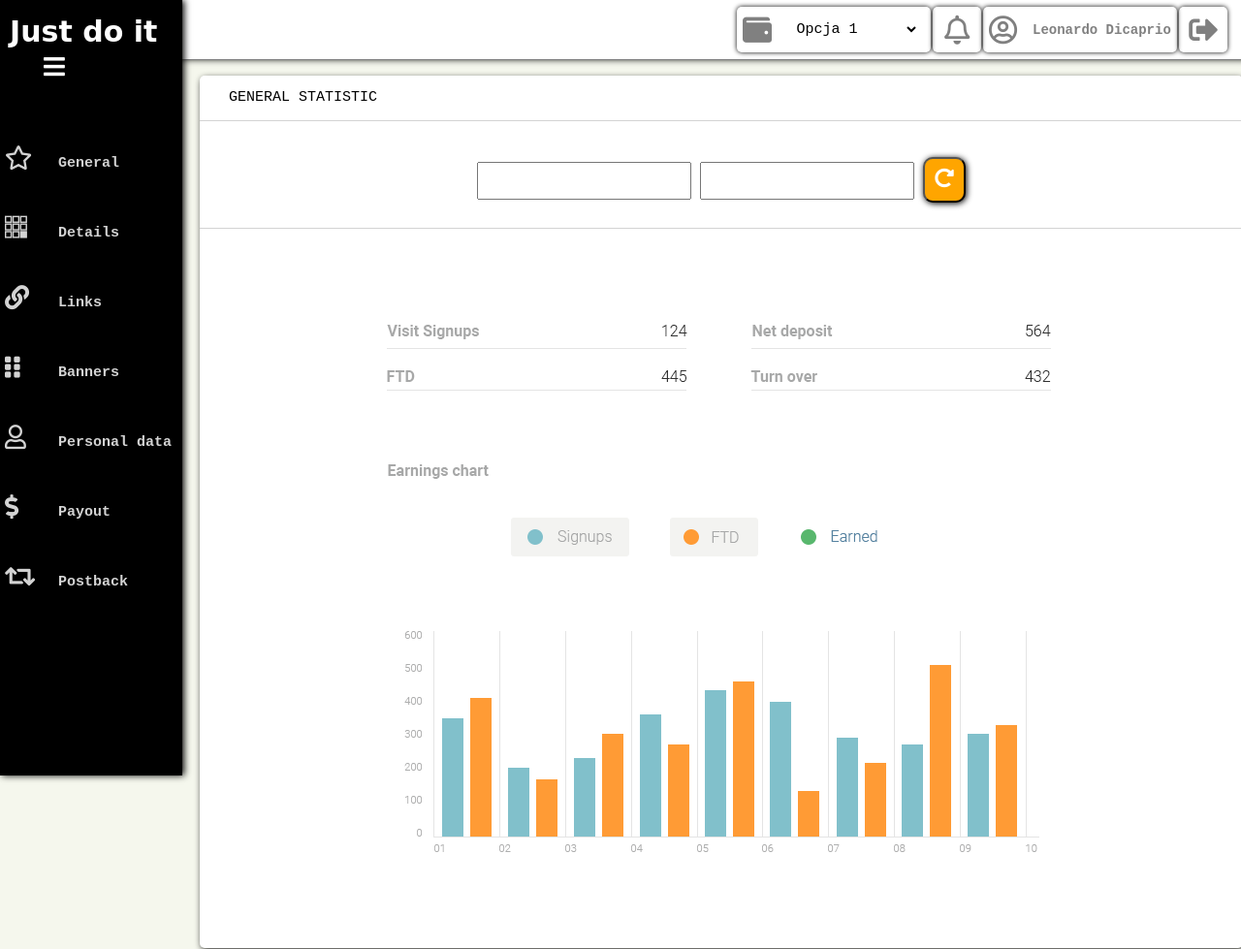
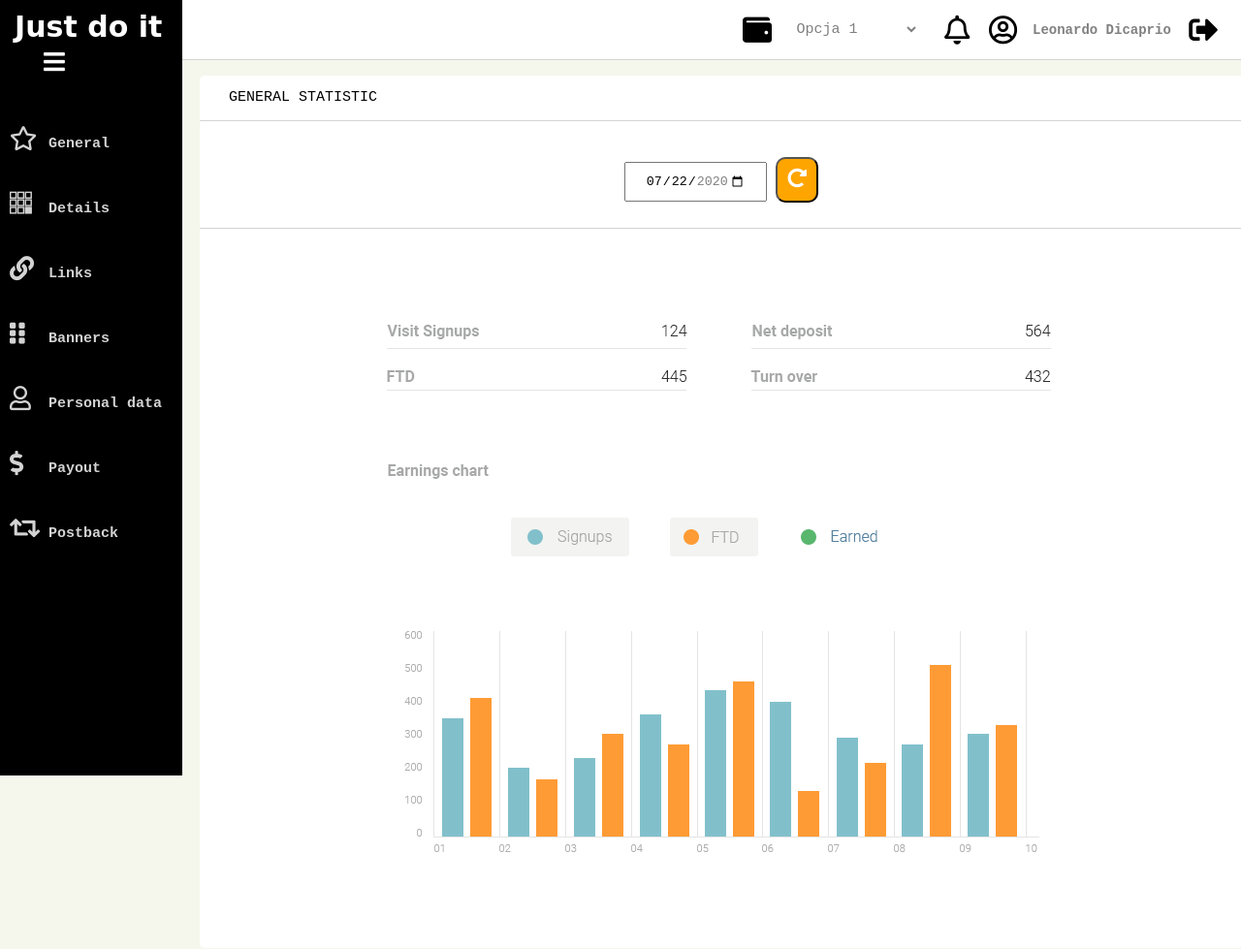
Before and after one commit to Krzysztof-G/projekt-indywidualny, a website: page src/index.html in a window 1280 px wide. Shown: the top 979 px of the page at 97% size. Drawn offline with nearby package versions, Linux system fonts and the light colour scheme; files that its build step writes are made by us from their sources.

Commit message:
add styling

```diff
--- a/src/index.html
+++ b/src/index.html
@@ -25,34 +25,33 @@
             </tr>
         </table>
     </header>
-
     <header class="sidebar">
+        <div class="sidebar-title">
+            <p>Just do it<i class="fas fa-bars"></i></p>
+        </div>
         <ul class="side-nav">
             <li class="side-item">
-                <p>Just do it <i class="fas fa-bars"></i></p>
+                <a class="side-link" href="#"><i class="far fa-star"></i>General</a>
             </li>
             <li class="side-item">
-                <i class="far fa-star"></i><a class="side-link" href="#">General</a></<i>
+               <a class="side-link" href="#"> <i class="fab fa-buromobelexperte"></i>Details</a>
             </li>
             <li class="side-item">
-                <i class="fab fa-buromobelexperte"></i><a class="side-link" href="#">Details</a>
+                <a class="side-link" href="#"><i class="fas fa-link"></i>Links</a>
             </li>
             <li class="side-item">
-                <i class="fas fa-link"></i><a class="side-link" href="#">Links</a>
+                <a class="side-link" href="#"><i class="fas fa-grip-vertical"></i>Banners</a>
             </li>
             <li class="side-item">
-                <i class="fas fa-grip-vertical"></i><a class="side-link" href="#">Banners</a>
+                <a class="side-link" href="#"><i class="far fa-user"></i>Personal data</a>
             </li>
             <li class="side-item">
-                <i class="far fa-user"></i><a class="side-link" href="#">Personal data</a>
+                <a class="side-link" href="#"><i class="fas fa-dollar-sign"></i>Payout</a>
             </li>
             <li class="side-item">
-                <i class="fas fa-dollar-sign"></i><a class="side-link" href="#">Payout</a>
+               <a class="side-link" href="#"><i class="fas fa-retweet"></i>Postback</a>
             </li>
-            <li class="side-item">
-                <i class="fas fa-retweet"></i><a class="side-link" href="#">Postback</a>
-            </li>
-          </ul>
+        </ul>
     </header>
     <section class="content">
         <div class="container">
@@ -63,8 +62,9 @@
                 <div class="center-chart">
                     <div class="calender">
                         <div class="date-picker">
-                            <input type="text" name="date">
-                            <input type="text" name="date">
+                            <input type="date" name="date" id="start" name="trip-start"
+                            value="2020-07-22"
+                            min="2020-01-01" max="2020-12-31">
                             <button class="refresh"><i class="fas fa-redo-alt"></i></button>
                         </div>
                     </div>
--- a/src/sass/partials/_content.scss
+++ b/src/sass/partials/_content.scss
@@ -50,6 +50,7 @@
     padding: 37px 0;
 }
 .new-links{
+    outline: none;
     font-family: Andale Mono, monospace;
     color: white;
     font-size: 25px;
@@ -57,7 +58,6 @@
     margin: 15px 0;
     padding: 20px 30px;
     border-radius: 10px;
-    box-shadow: 1px 1px 6px 0 black;
 }
 .button-links{
     text-align: center;
@@ -66,12 +66,12 @@
     padding-left: 400px;
 }
 .refresh{
+    outline: none;
     font-family: Andale Mono, monospace;
     color: white;
     font-size: 20px;
     background-color: orange;
     padding: 10px 10px;
     border-radius: 10px;
-    box-shadow: 1px 1px 6px 0 black;
 
 }
--- a/src/sass/partials/_global.scss
+++ b/src/sass/partials/_global.scss
@@ -7,7 +7,6 @@ body{
 .container{
     font-family: Andale Mono, monospace;
     font-size: 15px;
-    box-shadow: black 1px 2px 7px -1px;
     padding: 0;
     background-color: white;
     width: 100%;
--- a/src/sass/partials/_sidebar.scss
+++ b/src/sass/partials/_sidebar.scss
@@ -1,5 +1,4 @@
 .sidebar {
-    box-shadow: black 2px 0 7px 0;
     background-color: black;
     position: fixed;
     left: 0;
@@ -16,6 +15,7 @@ ul {
     padding-left: 0;
     margin: 0;
     a {
+        padding: 15px 0 15px 10px;
         text-align: center;;
         color: lightgrey;
         text-decoration: none;
@@ -27,33 +27,23 @@ ul {
         padding: 20px 0;
     }
 }
-ul :nth-child(1){
-    padding: 5px;
-}
-.side-nav p {
-    margin-top: 5px;
-    font-size: 30px;
-    i{
-        padding-left: 35px;
-    }
-}
-.side-item i{
+.sidebar i{
     font-size: 25px;
     height: 20px;
     width: 20px;
-    padding-right: 10px;
+    padding-right: 40px;
 }
-.side-item p{
+.sidebar p{
+    margin-top: 10px;
+    padding-left: 15px;
+    font-size: 30px;
     color: white;
     font-family: Brush Script MT, Brush Script Std, cursive;
     font-weight: 900;
 }
-li a {
-    margin-left: 30px;
-    padding:15px 10px 15px 10px;
-    transform: translateX(-150px);
+  li a:hover {
+    border-left: solid 7px red;
   }
-
-  li a:hover {
-    background-color:red;
-  }
+.sidebar-title i{
+    padding-left: 30px;
+}
--- a/src/sass/partials/_topbar.scss
+++ b/src/sass/partials/_topbar.scss
@@ -8,10 +8,13 @@
     top: 0;
     width: 100%;
     height: 62px;
-    border-bottom: grey solid 1px;
-    box-shadow: black 0 -1px 7px 0;
+    border-bottom: lightgrey solid 1px;
+    i{
+        color: black;
+    }
 }
 select{
+    color: grey;
     font-family: Andale Mono, monospace;
     border: 0;
     font-size: 15px;
@@ -19,6 +22,7 @@ select{
     border: none;
     margin-top: 5px;
     width: 130px;
+    outline: none;
 }
 table{
     height: 100%;
@@ -27,12 +31,12 @@ table{
 }
 table td{
     border-radius: 5px;
-    box-shadow: black 0 0 5px 0;
     text-align: center;
     width: 200px;
     margin: 0;
 }
 .coast i{
+    color: black;
     padding-left: 5px;
     float: left;
     font-size: 30px;
@@ -62,6 +66,7 @@ table td{
     padding-bottom: 1px;
 }
 .user i{
+    color: black;
     padding-left: 5px;
     float: left;
     font-size: 30px;
```
